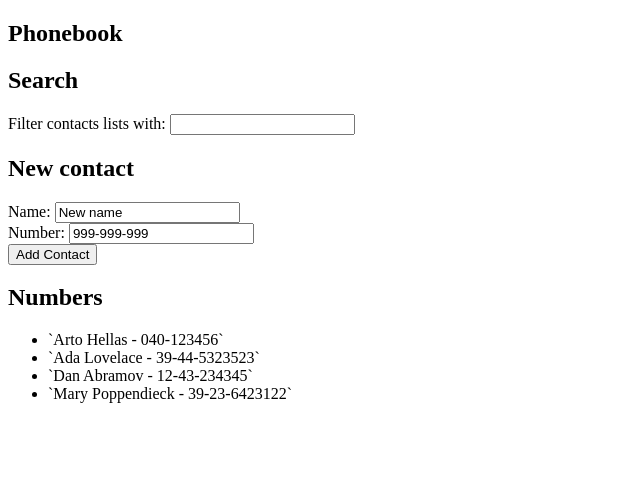
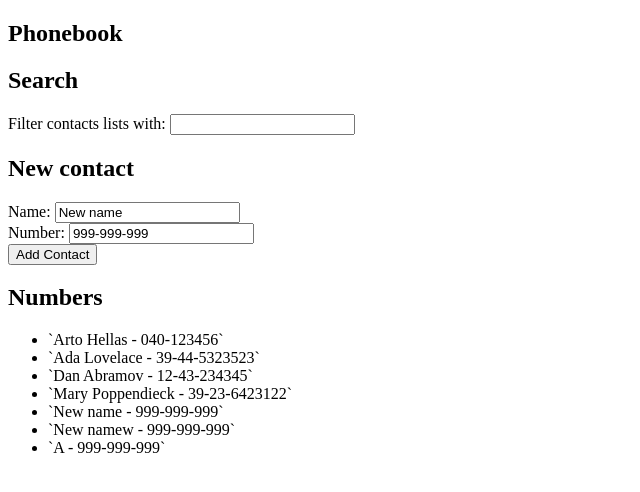
Before and after one commit to annabeatrizzz/full-stack-open-solutions, a React (Vite) app in the folder 2_Communicating-with-Server/phonebook/: page / in a window 1280 px wide. Shown: the top 492 px of the page, without its empty margins (0-640 px from the left). Built offline with nearby package versions, Linux system fonts and the light colour scheme; data requests are answered from the project's data file.

Commit message:
Exercise 2.12

```diff
--- a/2_Communicating-with-Server/phonebook/db.json
+++ b/2_Communicating-with-Server/phonebook/db.json
@@ -1,5 +1,5 @@
 {
-  "persons":[
+  "persons": [
     {
       "name": "Arto Hellas",
       "number": "040-123456",
@@ -19,6 +19,21 @@
       "name": "Mary Poppendieck",
       "number": "39-23-6423122",
       "id": "4"
+    },
+    {
+      "id": "a449",
+      "name": "New name",
+      "number": "999-999-999"
+    },
+    {
+      "id": "fde8",
+      "name": "New namew",
+      "number": "999-999-999"
+    },
+    {
+      "id": "423f",
+      "name": "A",
+      "number": "999-999-999"
     }
   ]
 }
--- a/2_Communicating-with-Server/phonebook/src/App.jsx
+++ b/2_Communicating-with-Server/phonebook/src/App.jsx
@@ -1,8 +1,8 @@
-import axios from 'axios'
 import { useState, useEffect } from 'react'
 import Filter from './components/Filter.jsx'
 import Contacts from './components/Contacts.jsx'
 import PersonForm from './components/PersonForm.jsx'
+import { getAll, create } from './services/persons.js'
 
 const App = () => {
   const defaultName = 'New name'
@@ -39,7 +39,7 @@ const App = () => {
 
     const person = {
       name: newName,
-      phone: newNumber
+      number: newNumber
     }
 
     if (newName === '') {
@@ -52,15 +52,19 @@ const App = () => {
       return window.alert(`Number inserted not valid`)
     }
 
-    setPersons(persons.concat(person))
-    setNewName(defaultName)
-    setNewNumber(defaultNumber)
+    create(person)
+      .then(response => {
+        setPersons(persons.concat(response.data))
+        setNewName(defaultName)
+        setNewNumber(defaultNumber)
+      })
   }
 
   const getPersons = () => {
-    axios.get('http://localhost:3001/persons').then(response => {
-      setPersons(response.data)
-    })
+    getAll()
+      .then(response => {
+        setPersons(response.data)
+      })
   }
   useEffect(getPersons, [])
 
--- /dev/null
+++ b/2_Communicating-with-Server/phonebook/src/services/persons.js
@@ -0,0 +1,15 @@
+import axios from 'axios'
+
+const url = 'http://localhost:3001/persons'
+
+const getAll = () => {
+    return axios
+            .get(url)
+}
+
+const create = (newPerson) => {
+    return axios
+            .post(url, newPerson)
+}
+
+export { getAll, create }
```
